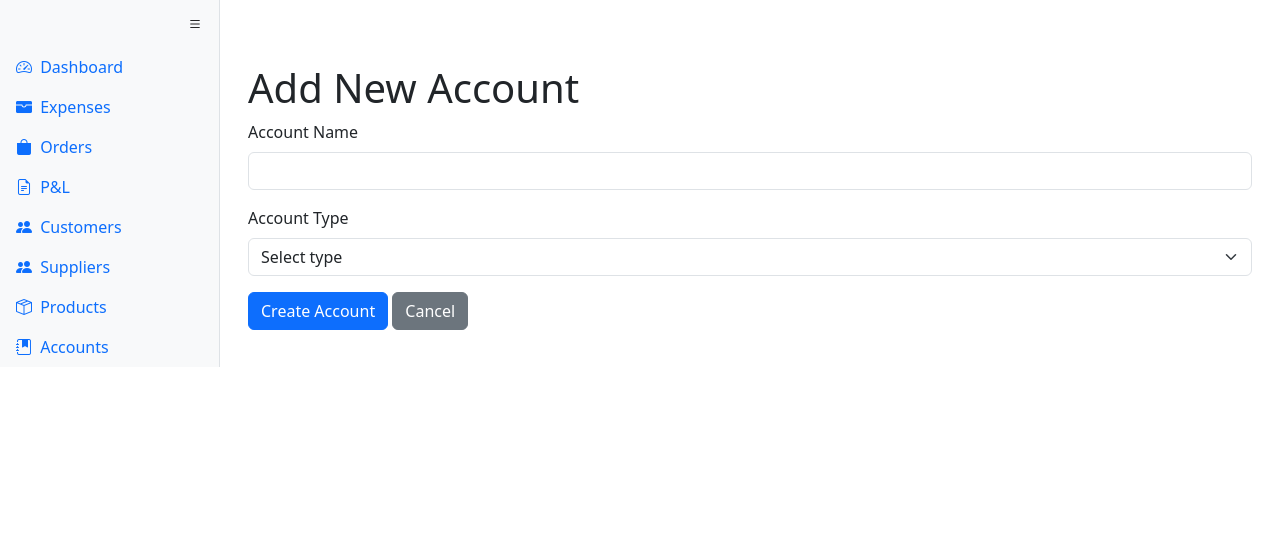
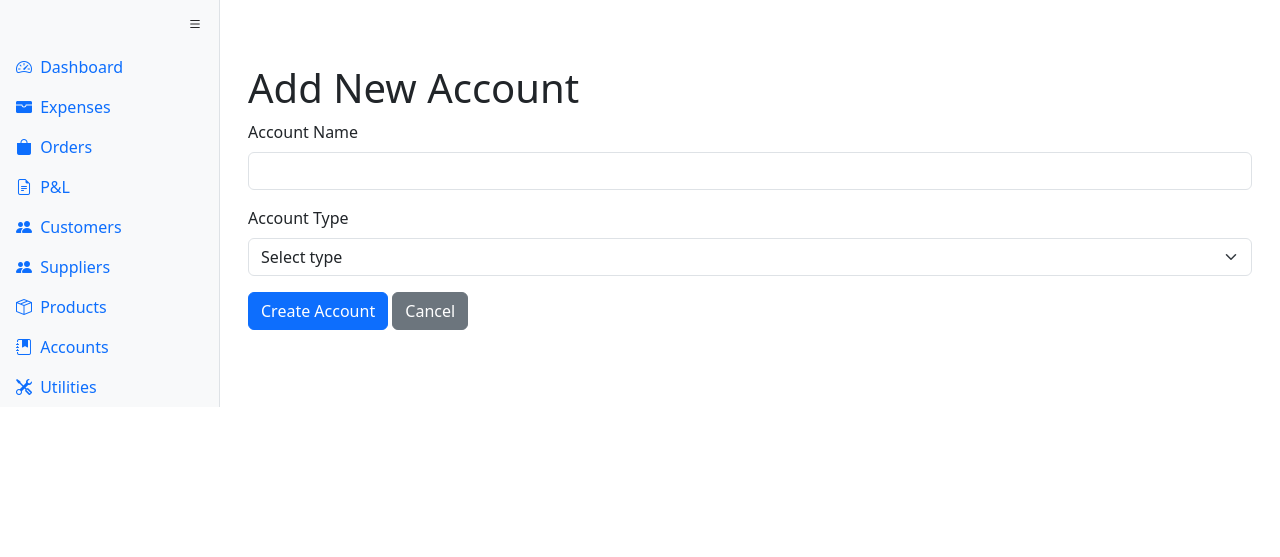
Before and after one commit to karlneco/pod_accounting, a Flask app: template app/templates/accounts/new.html in a window 1280 px wide. Shown: the top 557 px of the page. Run offline with Flask 3, Linux system fonts and the light colour scheme; the template is opened without the code that fills it, so the values that code supplies are empty; some libraries are stand-ins or nearby versions.

Commit message:
Add utilities blueprint and update navigation; enhance config with Printify API credentials

```diff
--- a/app/__init__.py
+++ b/app/__init__.py
@@ -2,7 +2,7 @@ from flask import Flask
 from flask_migrate import Migrate
 from .models import db
 from .utils.currency import usd_to_cad
-from .views import customers, providers, orders, costs, ads, expenses, main, products, accounts, reports
+from .views import customers, providers, orders, costs, ads, expenses, main, products, accounts, reports, utilities
 
 
 def create_app(config_class="config.Config"):
@@ -24,6 +24,7 @@ def create_app(config_class="config.Config"):
     app.register_blueprint(products.bp,    url_prefix="/products")
     app.register_blueprint(accounts.bp,    url_prefix="/accounts")
     app.register_blueprint(reports.bp,    url_prefix="/reports")
+    app.register_blueprint(utilities.bp,   url_prefix="/utilities")
 
     app.add_template_global(usd_to_cad, name='usd_to_cad')
 
--- a/app/templates/base.html
+++ b/app/templates/base.html
@@ -115,6 +115,12 @@
                     <span class="link-text ms-1">Accounts</span>
                 </a>
             </li>
+            <li class="nav-item">
+                <a class="nav-link" href="{{ url_for('utilities.index') }}">
+                    <i class="bi bi-tools"></i>
+                    <span class="link-text ms-1">Utilities</span>
+                </a>
+            </li>
         </ul>
     </nav>
 
--- a/app/views/products.py
+++ b/app/views/products.py
@@ -14,7 +14,7 @@ def list_products():
         )
         .outerjoin(OrderItem)
         .group_by(Product.id)
-        .order_by(Product.name)
+        .order_by(func.coalesce(func.sum(OrderItem.quantity), 0).desc())
         .all()
     )
     total_products = len(stats)
--- a/config.py
+++ b/config.py
@@ -10,3 +10,7 @@ class Config:
     )
     SQLALCHEMY_TRACK_MODIFICATIONS = False
     SECRET_KEY = os.getenv("SECRET_KEY", "you-should-change-this")
+
+    # Printify API credentials
+    PRINTIFY_API_TOKEN = os.getenv("PRINTIFY_API_TOKEN")
+    PRINTIFY_SHOP_ID = os.getenv("PRINTIFY_SHOP_ID")
```
